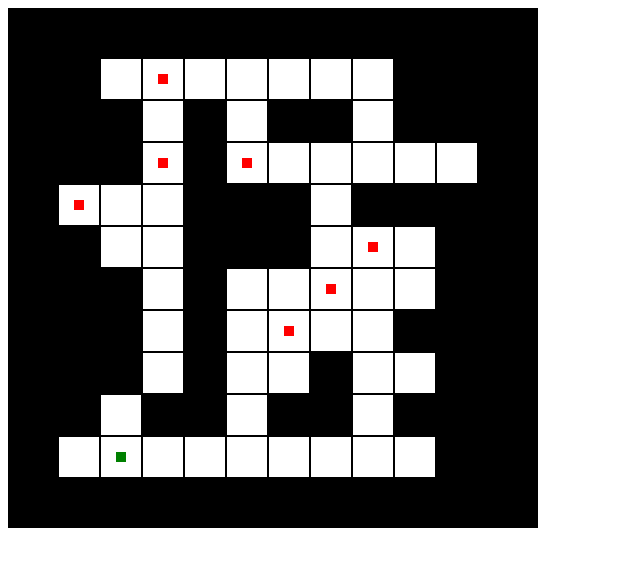
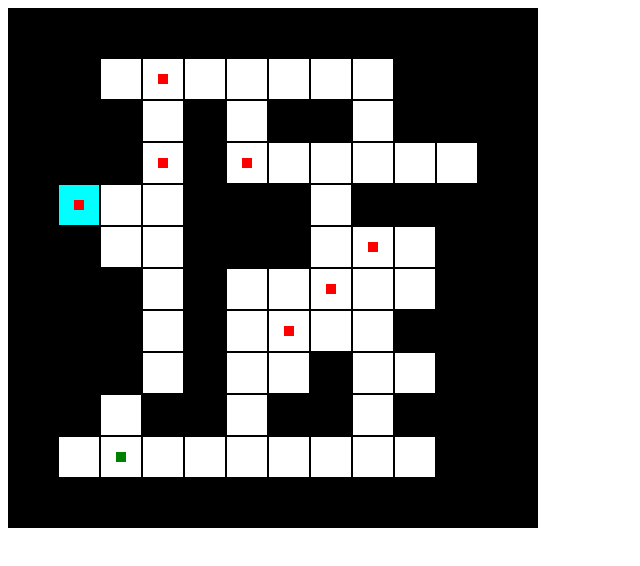
Before and after one commit to MKomaltilov/roguelike-game, a website: page index.html in a window 1280 px wide. Both pictures are taken after a click on the element 121 px from the left and 457 px from the top of the page. Shown: the whole page, without its empty margins (0-640 px from the left). Drawn offline with Linux system fonts and the light colour scheme.

Commit message:
Finish added, bug when enemy can hit empty space AFTER player's move - fixed

```diff
--- a/css/game.css
+++ b/css/game.css
@@ -20,8 +20,13 @@
 .game-cell-wall {
     background-color: black;
 }
+
 .game-cell-floor {
     background-color: white;
+}
+
+.game-cell-finish {
+    background-color: cyan;
 }
 
 .game-empty-field:hover {
--- a/js/game.js
+++ b/js/game.js
@@ -43,19 +43,25 @@ class VerticalEnemy extends Enemy {
 
     move(game) {
         let field = game.board.field;
-        if(this.direction === 'down' && field[this.X - 1] !== undefined && field[this.X - 1][this.Y] !== undefined && field[this.X - 1][this.Y] instanceof Floor && !(field[this.X - 1][this.Y] instanceof Enemy)) {
+        if(this.direction === 'down' && field[this.X - 1] !== undefined && field[this.X - 1][this.Y] !== undefined && field[this.X - 1][this.Y] instanceof Floor) {
             if(field[this.X - 1][this.Y].object instanceof Player) {
                 game.hitPlayer();
+            } else if(field[this.X - 1][this.Y].object instanceof Enemy) {
+                this.direction = 'up';
             } else {
+                field[this.X][this.Y].object = undefined;
                 this.X--;
             }
         } else {
             this.direction = 'up';
         }
-        if(this.direction === 'up' && field[this.X + 1] !== undefined && field[this.X + 1][this.Y] !== undefined && field[this.X + 1][this.Y] instanceof Floor && !(field[this.X + 1][this.Y] instanceof Enemy)) {
+        if(this.direction === 'up' && field[this.X + 1] !== undefined && field[this.X + 1][this.Y] !== undefined && field[this.X + 1][this.Y] instanceof Floor) {
             if(field[this.X + 1][this.Y].object instanceof Player) {
                 game.hitPlayer();
+            } else if(field[this.X + 1][this.Y].object instanceof Enemy) {
+                this.direction = 'down';
             } else {
+                field[this.X][this.Y].object = undefined;
                 this.X++;
             }
         } else {
@@ -73,19 +79,25 @@ class HorizontalEnemy extends Enemy {
 
     move(game) {
         let field = game.board.field;
-        if(this.direction === 'left' && field[this.X][this.Y - 1] !== undefined && field[this.X][this.Y - 1] instanceof Floor && !(field[this.X][this.Y - 1] instanceof Enemy)) {
+        if(this.direction === 'left' && field[this.X][this.Y - 1] !== undefined && field[this.X][this.Y - 1] instanceof Floor) {
             if(field[this.X][this.Y - 1].object instanceof Player) {
                 game.hitPlayer();
+            } else if(field[this.X][this.Y - 1].object instanceof Enemy) {
+                this.direction = 'right';
             } else {
+                field[this.X][this.Y].object = undefined;
                 this.Y--;
             }
         } else {
             this.direction = 'right';
         }
-        if(this.direction === 'right' && field[this.X][this.Y + 1] !== undefined && field[this.X][this.Y + 1] instanceof Floor && !(field[this.X][this.Y + 1] instanceof Enemy)) {
+        if(this.direction === 'right' && field[this.X][this.Y + 1] !== undefined && field[this.X][this.Y + 1] instanceof Floor) {
             if(field[this.X][this.Y + 1].object instanceof Player) {
                 game.hitPlayer();
+            } else if(field[this.X][this.Y + 1].object instanceof Enemy) {
+                this.direction = 'left';
             } else {
+                field[this.X][this.Y].object = undefined;
                 this.Y++;
             }
         } else {
@@ -112,6 +124,14 @@ class Floor extends Location {
     }
 }
 
+class Finish extends Floor {
+    constructor(x, y) {
+        super(x, y);
+        this.name = 'finish';
+    }
+}
+
+
 class Player {
     constructor(x, y) {
         this.hitPoints = 3;
@@ -133,7 +153,7 @@ class Board {
             [1, 0, 0, 0, 0, 0, 0, 0, 1, 1],
             [1, 1, 0, 1, 0, 1, 1, 0, 1, 1],
             [1, 1, 0, 1, 0, 0, 0, 0, 0, 0],
-            [0, 0, 0, 1, 1, 1, 0, 1, 1, 1],
+            ['F', 0, 0, 1, 1, 1, 0, 1, 1, 1],
             [1, 0, 0, 1, 1, 1, 0, 0, 0, 1],
             [1, 1, 0, 1, 0, 0, 0, 0, 0, 1],
             [1, 1, 0, 1, 0, 0, 0, 0, 1, 1],
@@ -144,10 +164,16 @@ class Board {
 
         for(let x in this.field) {
             for(let y in this.field[x]) {
-                if(this.field[x][y] === 0) {
-                    this.field[x][y] = new Floor(x, y);
-                } else {
-                    this.field[x][y] = new Wall(x, y);
+                switch(this.field[x][y]) {
+                    case 0:
+                        this.field[x][y] = new Floor(x, y);
+                        break;
+                    case 'F':
+                        this.field[x][y] = new Finish(x, y);
+                        break;
+                    default:
+                        this.field[x][y] = new Wall(x, y);
+                        break;
                 }
             }
         }
@@ -264,7 +290,7 @@ class Game {
     action(x, y) {
         if(this.board.field[x][y] instanceof Floor && this.board.field[x][y].object === undefined) {
             console.log('Move to ' + x + ', ' + y);
-            //this.board.field[this.player.X][this.player.Y].object = undefined;
+            this.board.field[this.player.X][this.player.Y].object = undefined;
             this.player.X = x;
             this.player.Y = y;
             this.board.field[this.player.X][this.player.Y].object = this.player;
@@ -278,7 +304,7 @@ class Game {
                         this.objects.objects.splice(i, 1);
                     }
                 }
-                //this.board.field[x][y].object = undefined;
+                this.board.field[x][y].object = undefined;
             }
         }
 
@@ -290,6 +316,11 @@ class Game {
 
         this.board.draw();
         this.objects.draw();
+
+        if(this.board.field[this.player.X][this.player.Y] instanceof Finish) {
+            alert('Player won!');
+            location.reload();
+        }
     }
 
     hitPlayer() {
```
